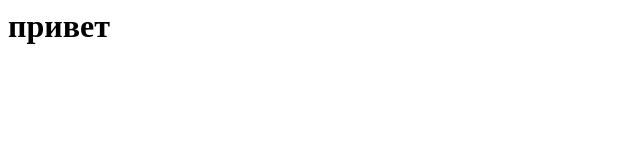
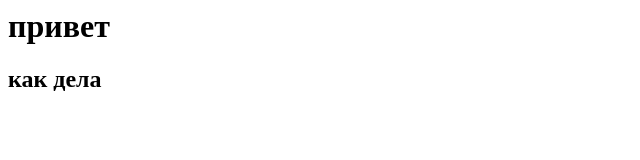
Before and after one commit to arestovaj/first-project, a plain HTML site: page index.html in a window 1280 px wide. Shown: the whole page, without its empty margins (0-640 px from the left). Drawn offline with Linux system fonts and the light colour scheme.

Commit message:
изменена разметка

```diff
--- a/index.html
+++ b/index.html
@@ -1,3 +1,4 @@
 <p class="par">
     <h1>привет</h1>
+    <h2>как дела</h2>
 </p>
```
